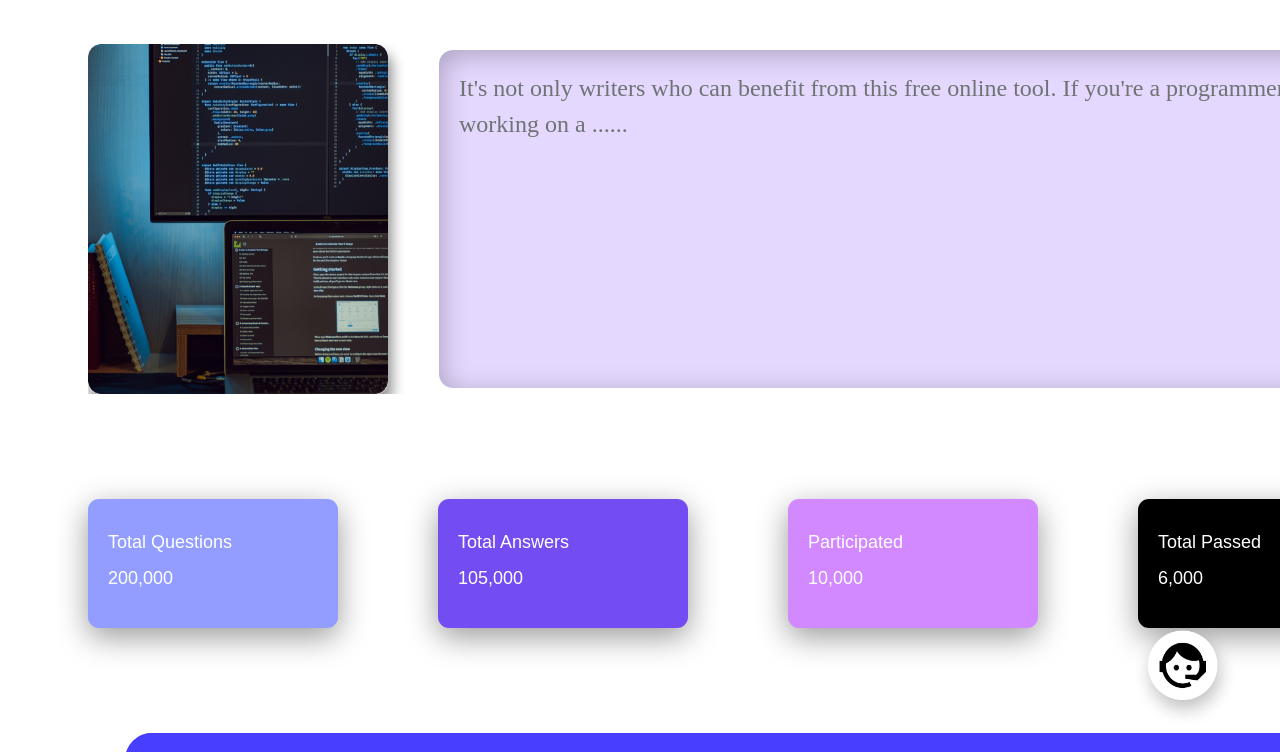
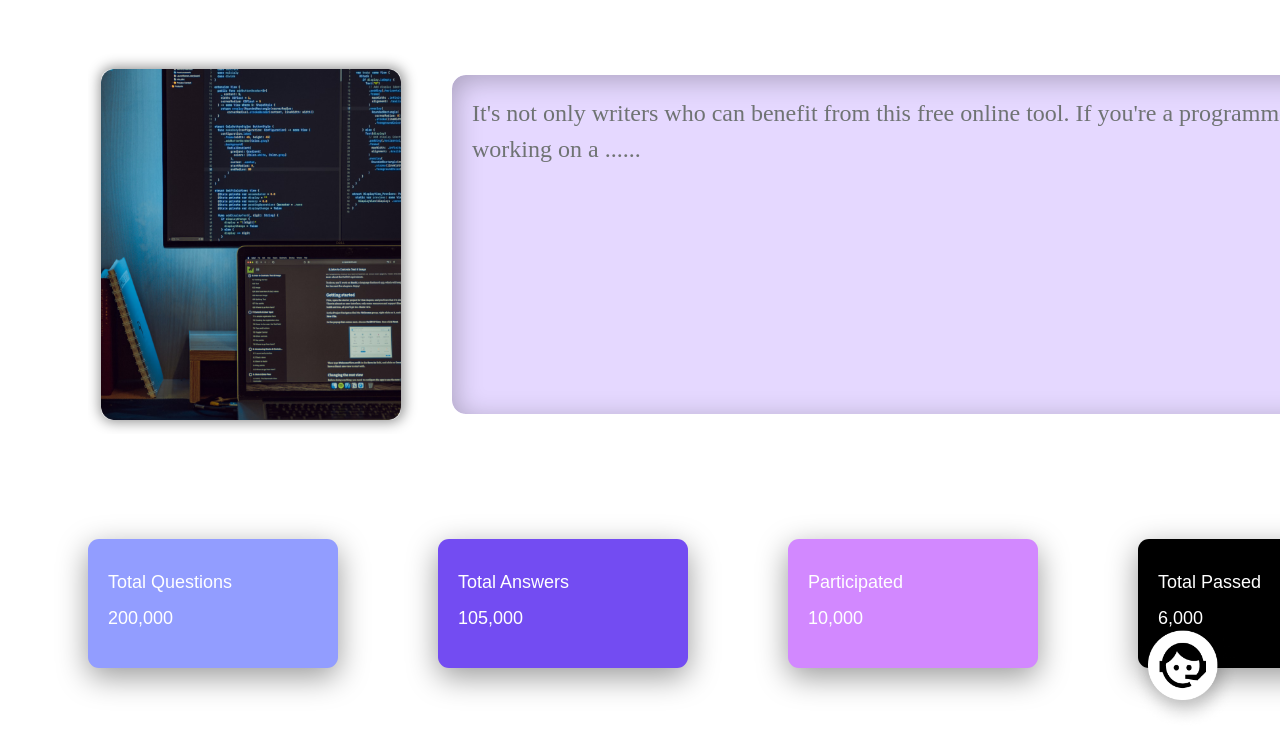
Before and after one commit to gujarpritam/Micro-Project-2---Dappr-Landing-, a plain HTML site: page index.html in a window 1280 px wide. Shown: the part 61-813 px from the top of the page. Drawn offline with Linux system fonts and the light colour scheme.

Commit message:
improved the design of Dappr Landing Web Page

```diff
--- a/index.html
+++ b/index.html
@@ -18,7 +18,7 @@
                 <li>Home</li>
                 <li>About Us</li>
                 <li>Information</li>
-                <li>More<img src="./images/Vector.png"></li>
+                <li>More <select name="select" id="select"></select></li>
                 <li class="search">
                     <input type="text" name="" id="" placeholder="Search....">
                     <img src="./images/search.png" alt="">
--- a/style.css
+++ b/style.css
@@ -40,6 +40,12 @@ li {
     box-sizing: border-box;
     margin: 15px 28px;
     font-size: larger;
+}
+
+li select {
+    background-color: rgb(111, 106, 247);
+    color: white;
+    border: none;
 }
 
 input {
@@ -92,14 +98,16 @@ nav>img {
     display: flex;
     align-items: start;
     margin: 105px 88px;
-    height: 350px;
+    height: 390px;
     overflow: hidden;
 }
 
 .section div.card {
-    height: 100%;
+    margin: 25px 0px 0px 13px;
+    height: 90%;
     width: 300px;
-
+    border-radius: 12px;
+    box-shadow: 1px 0px 13px 2px #00000070;
 }
 
 .section .card img {
@@ -109,16 +117,17 @@ nav>img {
     z-index: -1;
     height: 100%;
     width: 100%;
-    box-shadow: 3px 10px 13px 1px #00000070;
+
 }
 
 .section div.text {
     overflow: hidden;
     box-sizing: border-box;
     padding: 20px;
+    margin: 25px 0px 0px 0px;
     position: relative;
-    width: 960px;
-    height: 100%;
+    width: 946px;
+    height: 90%;
     top: 0px;
     left: 45px;
     border-radius: 20px;
@@ -141,7 +150,7 @@ nav>img {
 }
 
 .links div {
-    height: 180px;
+    height: 130px;
     width: 100%;
     margin: 200px 0px;
     position: sticky;
```
